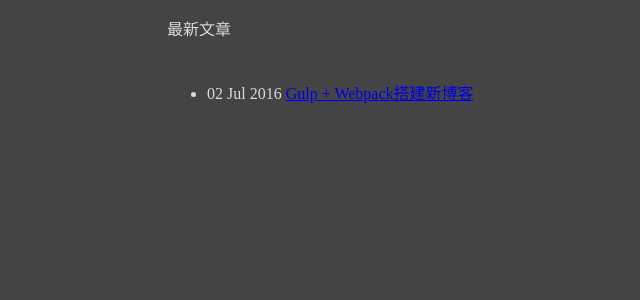
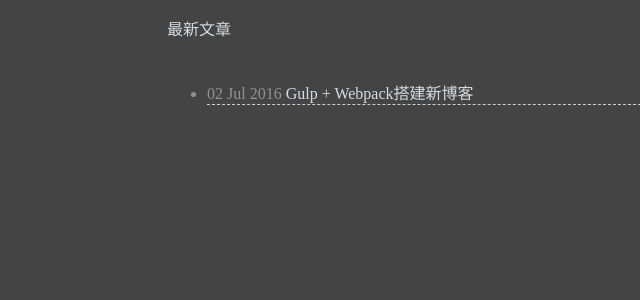
Before and after one commit to kungfuboy/kungfuboy.github.io, a Jekyll site: the page built from myblog.html, in a window 1280 px wide. Shown: the top 300 px of the page, without its empty margins (48-688 px from the left). Built offline with Jekyll 4.4.1, drawn with Linux system fonts in a browser that asks for light colours.

Commit message:
postlist

```diff
--- a/dist/bundle.css
+++ b/dist/bundle.css
@@ -5,6 +5,12 @@ html, body {
 #post-list {
   max-width: 850px;
   margin: 0 auto; }
+  #post-list li {
+    color: #929292;
+    border-bottom: 1px dashed #cfcfcf; }
+    #post-list li a {
+      text-decoration: none;
+      color: #D6DBDF; }
 
 #post {
   max-width: 850px;
--- a/myblog.html
+++ b/myblog.html
@@ -5,6 +5,6 @@ title: Night Eagle's blog
 <p>最新文章</p>
 <ul>
 　　{% for post in site.posts %}
-　　　　<li>{{ post.date | date_to_string }} <a href="{{ site.baseurl }}{{ post.url }}">{{ post.title }}</a></li>
+　　　　<li>{{ post.date | date_to_string }} <a class="title" href="{{ site.baseurl }}{{ post.url }}">{{ post.title }}</a></li>
 　　{% endfor %}
 </ul>
--- a/src/sass/_post.scss
+++ b/src/sass/_post.scss
@@ -1,6 +1,14 @@
 #post-list {
   max-width: 850px;
   margin: 0 auto;
+  li {
+    color: #929292;
+    border-bottom: 1px dashed #cfcfcf;
+    a {
+      text-decoration: none;
+      color: #D6DBDF;
+    }
+  }
 }
 #post {
   max-width: 850px;
```
